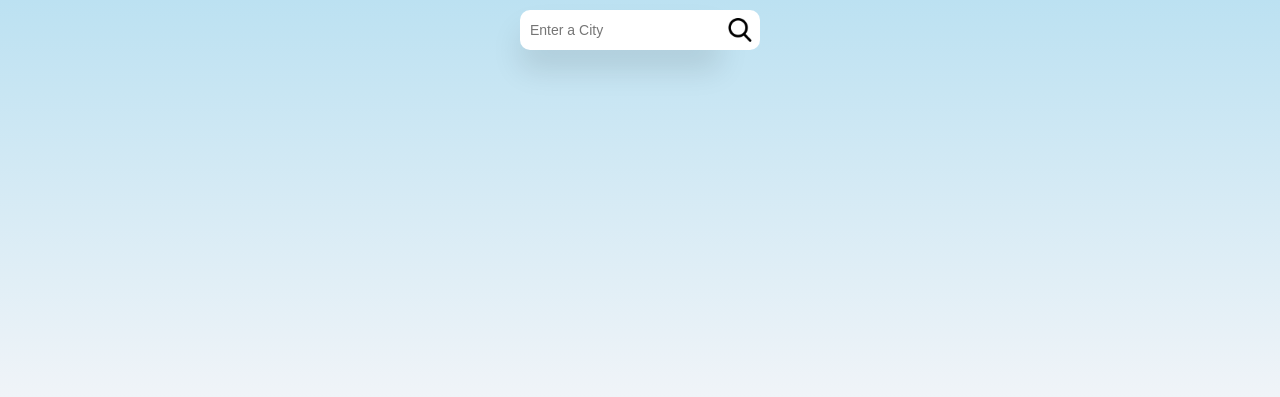
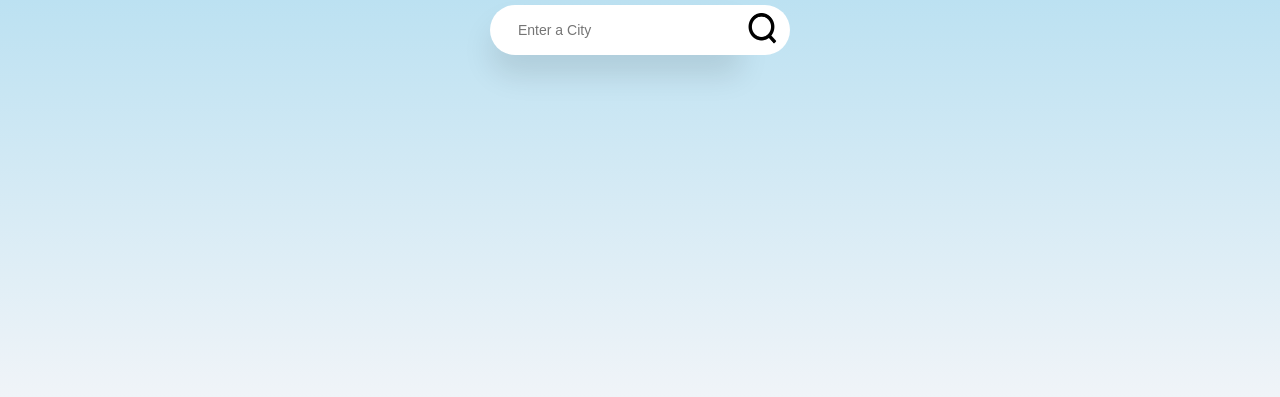
Before and after one commit to serghine-abdelillah/Weather, a plain HTML site: page index.html in a window 1280 px wide. Shown: the part 403-800 px from the top of the page. Drawn offline with Linux system fonts and the light colour scheme.

Commit message:
style: Update CSS File

```diff
--- a/style.css
+++ b/style.css
@@ -32,12 +32,13 @@ body{
 }
 .search-box img {
     padding: 8px;
-    width: 40px;
-    height: 40px;
+    padding-right: 10px;
+    width: 50px;
+    height: 50px;
     cursor: pointer;
     background-color: #fff;
-    border-top-right-radius: 10px;
-    border-bottom-right-radius: 10px;
+    border-top-right-radius: 30px;
+    border-bottom-right-radius: 30px;
 }
 /* .search-box input::after{
     content: '';
@@ -48,12 +49,17 @@ body{
     margin-right: 2px;
 } */
 .search-box input{
-    width: 200px;
+    min-height: 50px;
+
+    border: 1px solid rgba(255, 255, 255, 0.5);
+    padding: 10px 20px;
+    /* border-radius: 30px; */
+    width: 250px;
     height: 40px;
     border: none;
     outline: none;
-    border-top-left-radius: 10px;
-    border-bottom-left-radius: 10px;
+    border-top-left-radius: 30px;
+    border-bottom-left-radius: 30px;
     box-shadow: 0 20px 30px 0 rgba(0, 0, 0, .1);
 
 }
@@ -91,7 +97,6 @@ body{
     height: 200px;
 }
 .status p {
-    padding-top: 8px;
     font-size: 24px;
     font-family: var(--poppins-font);
 }
```
